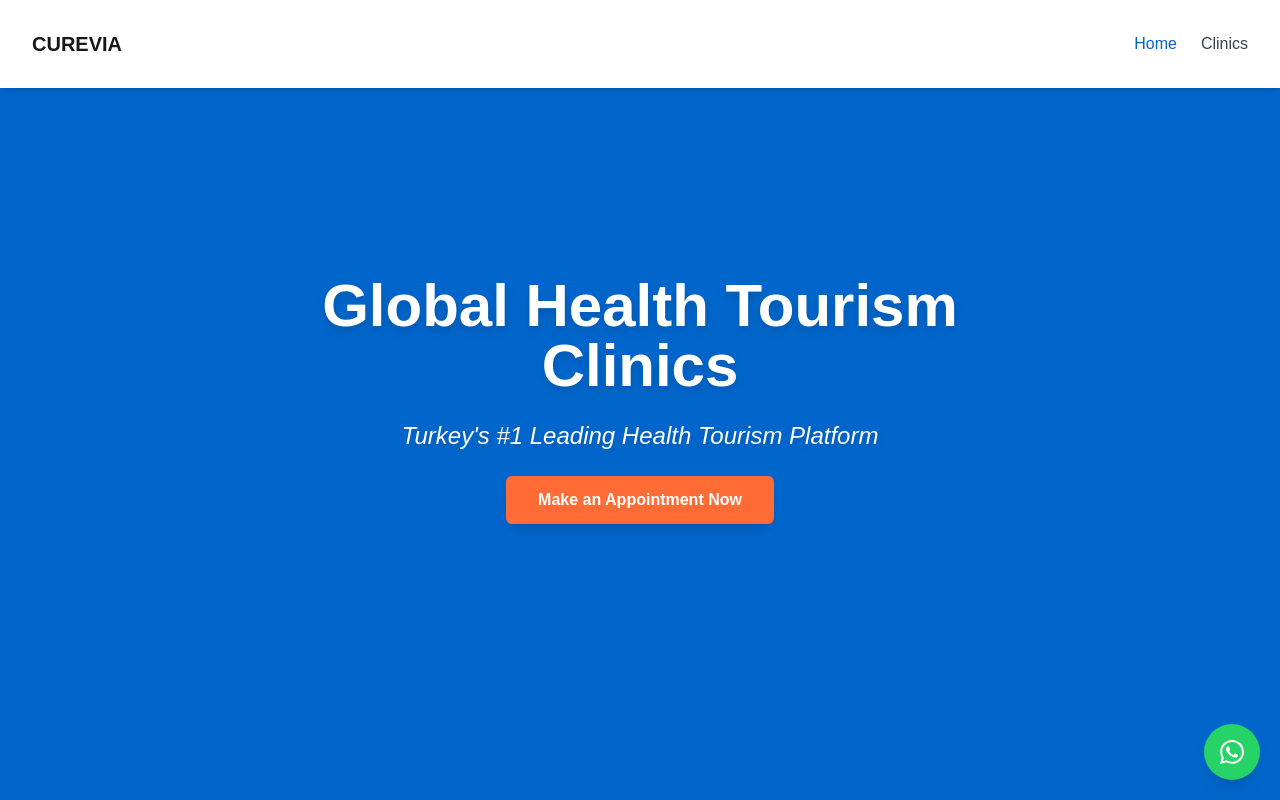
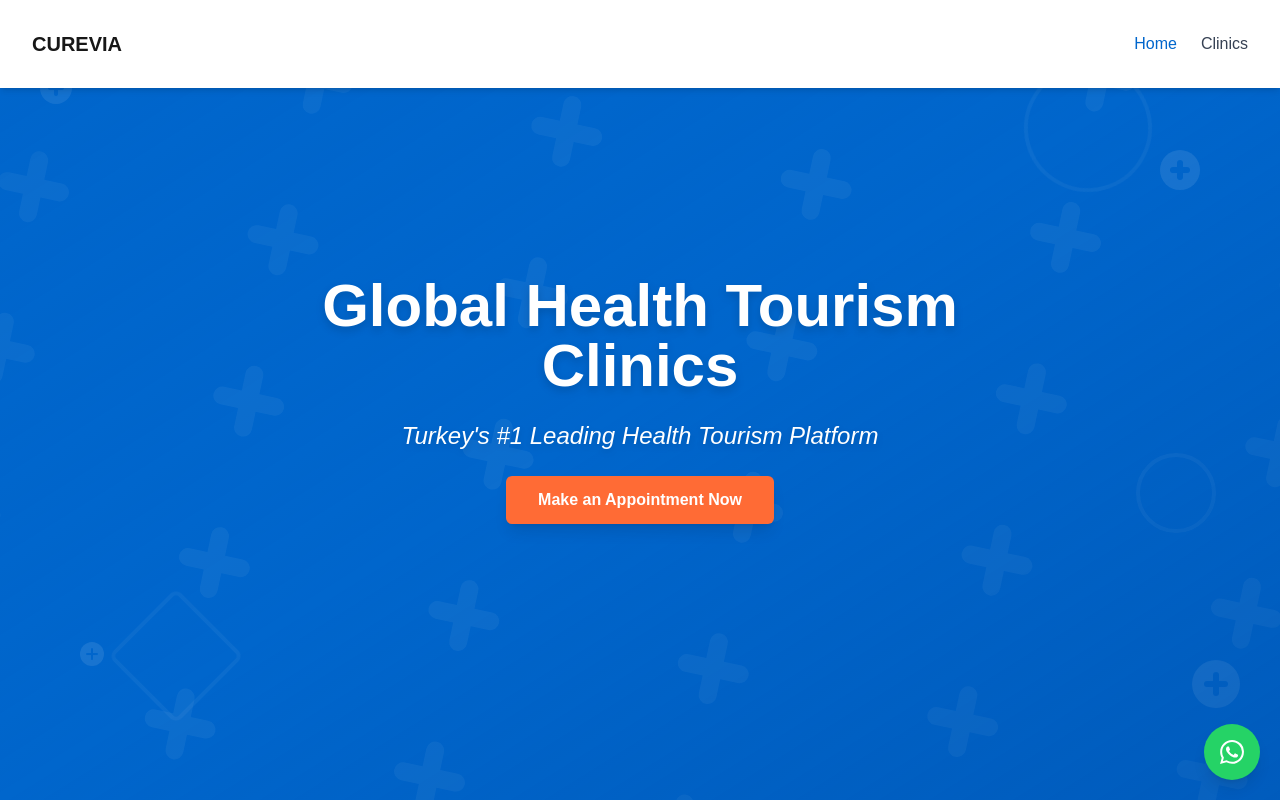
Before and after one commit to Luchhass/Curevia, a Next.js app: page / in a window 1280 px wide. Shown: the top 800 px of the page. Built offline with nearby package versions, Linux system fonts and the light colour scheme.

Commit message:
hero section css improved

```diff
--- a/src/app/page.tsx
+++ b/src/app/page.tsx
@@ -13,16 +13,68 @@
   return (
     <main>
       <section className="relative bg-[#0066CC] h-screen flex flex-col justify-center items-center text-center px-5 py-10 overflow-hidden">
+        <div className="absolute inset-0 opacity-5">
+          <div className="grid grid-cols-8 gap-20 h-full w-full transform rotate-12 scale-150">
+            {[...Array(64)].map((_, i) => (
+              <div key={i} className="flex items-center justify-center">
+                <div className="relative">
+                  <div className="w-12 h-3 bg-white rounded-full"></div>
+                  <div className="w-3 h-12 bg-white rounded-full absolute top-1/2 left-1/2 transform -translate-x-1/2 -translate-y-1/2"></div>
+                </div>
+              </div>
+            ))}
+          </div>
+        </div>
+
+        <div className="absolute inset-0 opacity-10">
+          <div className="absolute top-20 left-10 animate-bounce delay-100">
+            <div className="w-8 h-8 bg-white rounded-full flex items-center justify-center">
+              <div className="w-4 h-1 bg-[#0066CC] rounded"></div>
+              <div className="w-1 h-4 bg-[#0066CC] rounded absolute"></div>
+            </div>
+          </div>
+
+          <div className="absolute top-40 right-20 animate-bounce delay-300">
+            <div className="w-10 h-10 bg-white rounded-full flex items-center justify-center">
+              <div className="w-5 h-1.5 bg-[#0066CC] rounded"></div>
+              <div className="w-1.5 h-5 bg-[#0066CC] rounded absolute"></div>
+            </div>
+          </div>
+
+          <div className="absolute bottom-32 left-20 animate-bounce delay-500">
+            <div className="w-6 h-6 bg-white rounded-full flex items-center justify-center">
+              <div className="w-3 h-0.5 bg-[#0066CC] rounded"></div>
+              <div className="w-0.5 h-3 bg-[#0066CC] rounded absolute"></div>
+            </div>
+          </div>
+
+          <div className="absolute bottom-20 right-10 animate-bounce delay-700">
+            <div className="w-12 h-12 bg-white rounded-full flex items-center justify-center">
+              <div className="w-6 h-1.5 bg-[#0066CC] rounded"></div>
+              <div className="w-1.5 h-6 bg-[#0066CC] rounded absolute"></div>
+            </div>
+          </div>
+        </div>
+
+        <div className="absolute inset-0 opacity-5">
+          <div className="absolute top-16 right-32 w-32 h-32 border-4 border-white rounded-full animate-spin"></div>
+          <div className="absolute bottom-24 left-32 w-24 h-24 border-4 border-white rounded-lg rotate-45 animate-pulse"></div>
+          <div className="absolute top-1/3 left-16 w-16 h-16 bg-white rounded-full animate-ping"></div>
+          <div className="absolute bottom-1/3 right-16 w-20 h-20 border-4 border-white rounded-full"></div>
+        </div>
+
+        <div className="absolute inset-0 bg-gradient-to-br from-[#0066CC]/20 via-transparent to-[#004499]/30"></div>
+
         <div className="relative z-10 max-w-3xl">
-          <h1 className="text-white text-5xl md:text-6xl font-extrabold mb-6 drop-shadow-lg animate-fadeIn">
+          <h1 className="text-white text-5xl md:text-6xl font-extrabold mb-6 drop-shadow-lg">
             Global Health Tourism Clinics
           </h1>
-          <p className="text-white text-xl md:text-2xl mb-6 italic drop-shadow-md animate-fadeIn delay-200">
+          <p className="text-white text-xl md:text-2xl mb-6 italic drop-shadow-md">
             Turkey&apos;s #1 Leading Health Tourism Platform
           </p>
           <Link
             href="/clinics"
-            className="inline-block bg-[#FF6B35] hover:bg-[#e55a2d] text-white font-semibold rounded-md px-8 py-3 shadow-lg transition"
+            className="inline-block bg-[#FF6B35] hover:bg-[#e55a2d] text-white font-semibold rounded-md px-8 py-3 shadow-lg transition transform hover:scale-105 hover:shadow-xl"
           >
             Make an Appointment Now
           </Link>
```
